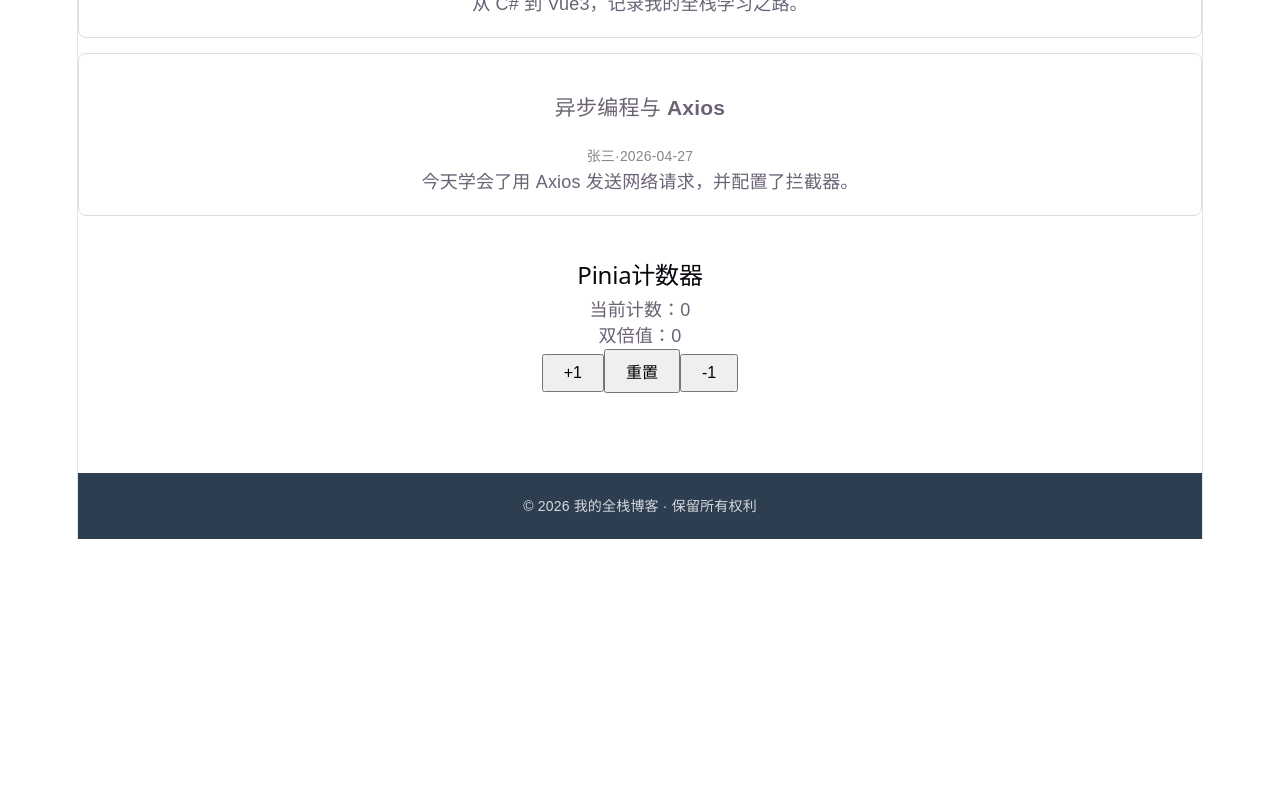
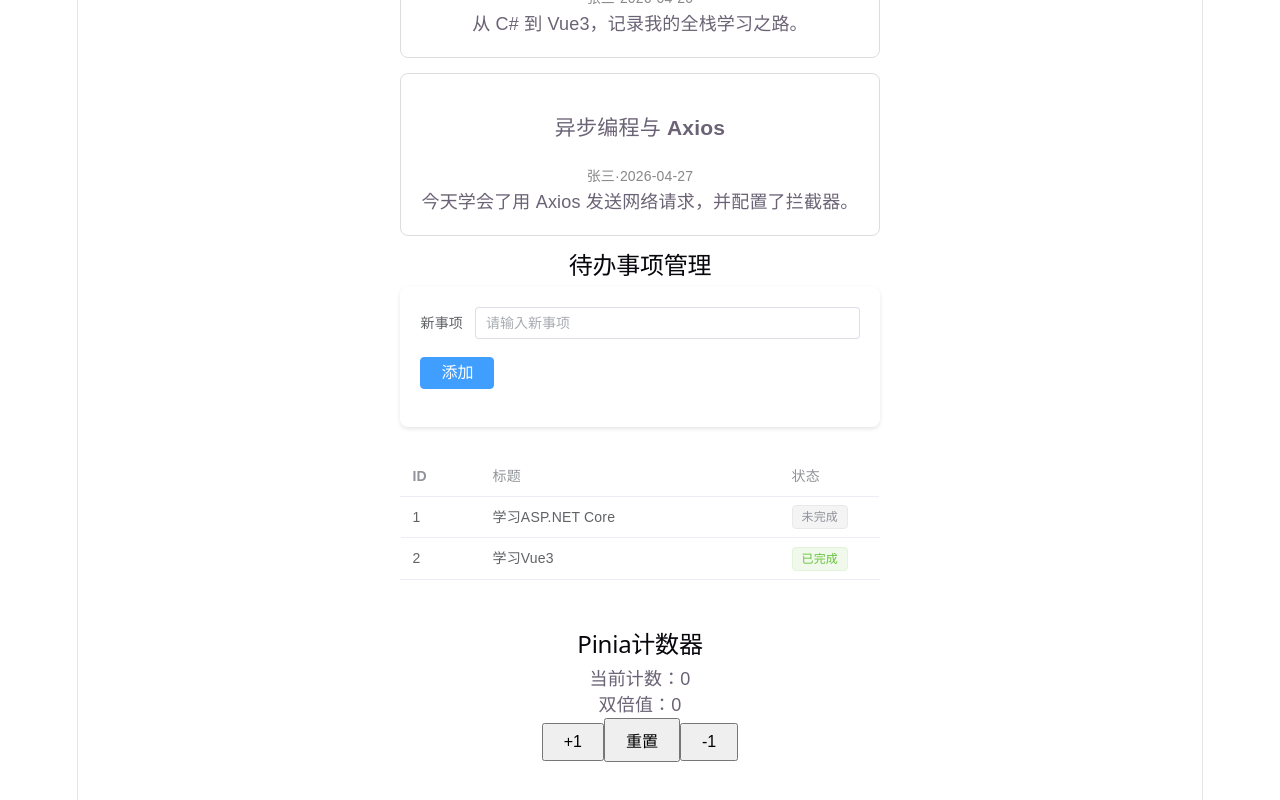
Before and after one commit to poiuyttt/blog, a Vue app in the folder blog-frontend/: page / in a window 1280 px wide. Shown: the part 485-1285 px from the top of the page. Before the commit the page ends 1024 px from the top, so only its background shows below. Built offline with nearby package versions, Linux system fonts and the light colour scheme; no server answers.

Commit message:
feat(前端): 添加Element Plus组件库并实现待办事项功能
- 引入Element Plus组件库及其相关依赖
- 在首页添加待办事项管理功能，包括表单提交和表格展示
- 调整main.ts中插件加载顺序
- 删除不再使用的git提交信息规则文件

```diff
--- a/blog-frontend/package.json
+++ b/blog-frontend/package.json
@@ -10,6 +10,7 @@
   },
   "dependencies": {
     "axios": "^1.15.2",
+    "element-plus": "^2.13.7",
     "pinia": "^3.0.4",
     "pinia-plugin-persistedstate": "^4.7.1",
     "vue": "^3.5.32",
--- a/blog-frontend/src/views/HomePage.vue
+++ b/blog-frontend/src/views/HomePage.vue
@@ -1,9 +1,10 @@
 <script setup lang="ts">
+import { ref, reactive, onMounted } from "vue";
 import { useCounterStore } from "../stores/counter";
-import { ref, onMounted } from "vue";
 import { getPosts, type Post } from "../api/posts";
 import { useRouter } from "vue-router";
 import { useSearchStore } from "../stores/search";
+import { ElMessage, ElTable, ElTableColumn } from "element-plus";
 
 const counterStore = useCounterStore();
 
@@ -13,6 +14,30 @@ const router = useRouter();
 const searchStore = useSearchStore();
 
 const searchKeyword = ref<string>("");
+const form = reactive({
+  title: "",
+});
+
+// 表格数据，用于存储待办事项列表
+const tableData = ref([
+  { id: 1, title: "学习ASP.NET Core", isCompleta: false },
+  { id: 2, title: "学习Vue3", isCompleta: true },
+]);
+
+const handleSubmit = () => {
+  if (!form.title.trim()) {
+    ElMessage.error("请输入待办事项");
+    return;
+  }
+  const newItem = {
+    id: Date.now(),
+    title: form.title,
+    isCompleta: false,
+  };
+  tableData.value.push(newItem);
+  form.title = "";
+  ElMessage.success("添加成功");
+};
 
 function goToSearch(): void {
   if (searchKeyword.value.trim() === "") {
@@ -69,6 +94,30 @@ onMounted(async () => {
       <p class="meta">{{ post.author }}·{{ post.createdAt }}</p>
       <p>{{ post.content }}</p>
     </div>
+    <h2>待办事项管理</h2>
+    <el-form :model="form" class="todo-form">
+      <el-form-item label="新事项">
+        <el-input v-model="form.title" placeholder="请输入新事项"></el-input>
+      </el-form-item>
+      <el-form-item>
+        <el-button type="primary" @click="handleSubmit">添加</el-button>
+      </el-form-item>
+    </el-form>
+
+    <el-table :data="tableData" style="width: 100%">
+      <el-table-column prop="id" label="ID" width="80" />
+      <el-table-column prop="title" label="标题" />
+      <el-table-column label="状态" width="100">
+        <template #default="scope">
+          <el-tag
+            :type="scope.row.isCompleta ? 'success' : 'info'"
+            disable-transitions
+          >
+            {{ scope.row.isCompleta ? "已完成" : "未完成" }}
+          </el-tag>
+        </template>
+      </el-table-column>
+    </el-table>
   </div>
   <div class="counter-demo">
     <h2>Pinia计数器</h2>
@@ -84,17 +133,20 @@ onMounted(async () => {
   text-align: center;
   padding: 30px;
 }
+
 .buttons {
   display: flex;
   justify-content: center;
   gap: 10px;
   margin-top: 15px;
 }
+
 button {
   padding: 8px 20px;
   font-size: 16px;
   cursor: pointer;
 }
+
 .post-card {
   background: white;
   border: 1px solid #ddd;
@@ -102,16 +154,32 @@ button {
   padding: 20px;
   margin-bottom: 15px;
 }
+
 .meta {
   color: #888;
   font-size: 14px;
 }
+
 .search-box {
   margin-bottom: 20px;
 }
+
 .search-box input {
   padding: 8px;
   width: 250px;
   margin-right: 10px;
 }
+
+.home {
+  max-width: 600px;
+  margin: 0 auto;
+  padding: 20px;
+}
+.todo-form {
+  margin-bottom: 30px;
+  background: white;
+  padding: 20px;
+  border-radius: 8px;
+  box-shadow: 0 2px 4px rgba(0, 0, 0, 0.1);
+}
 </style>
```
Also changed, not shown: blog-frontend/src/main.ts (+8 -4 lines), 1 other file (tests, documents, lock files or other folders).
